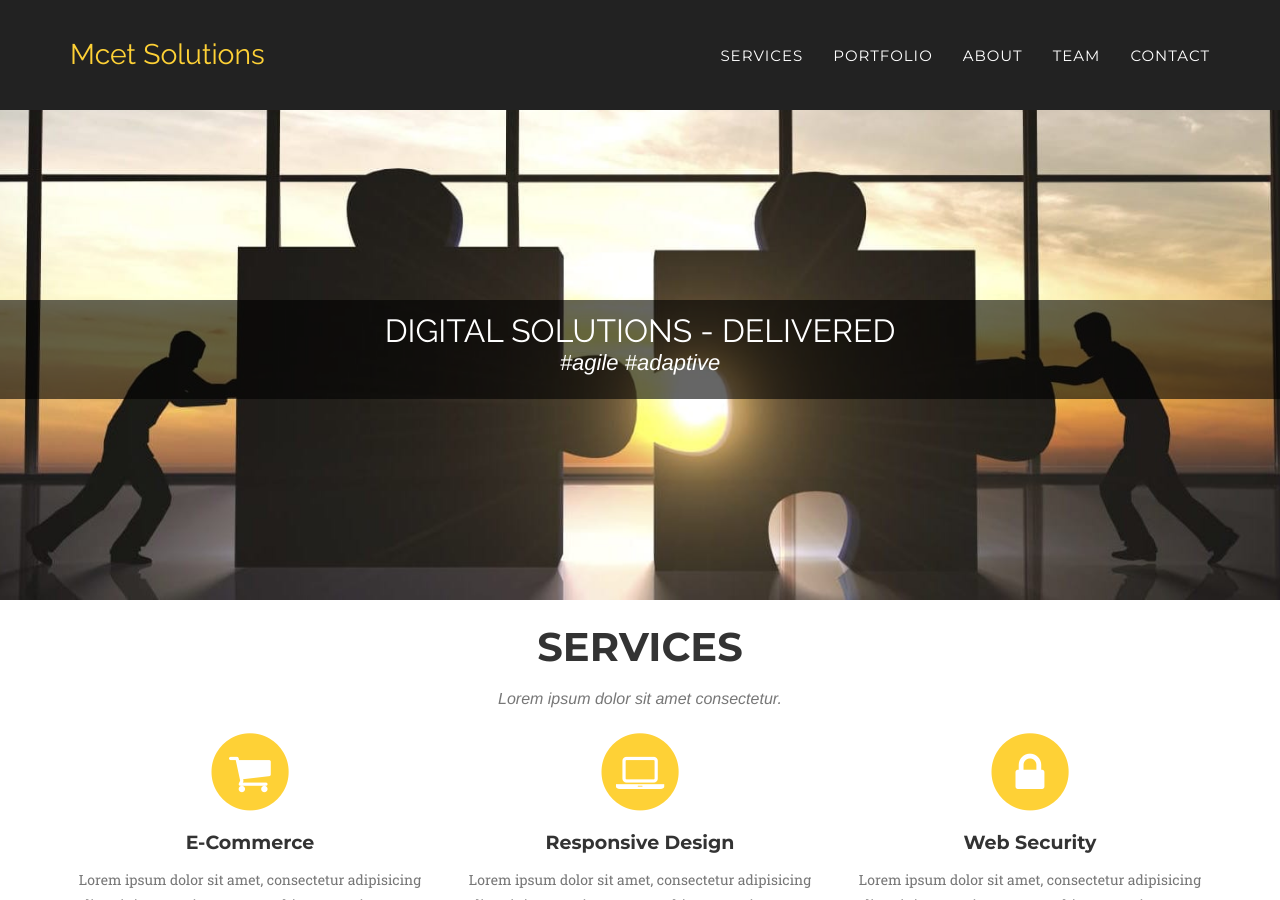
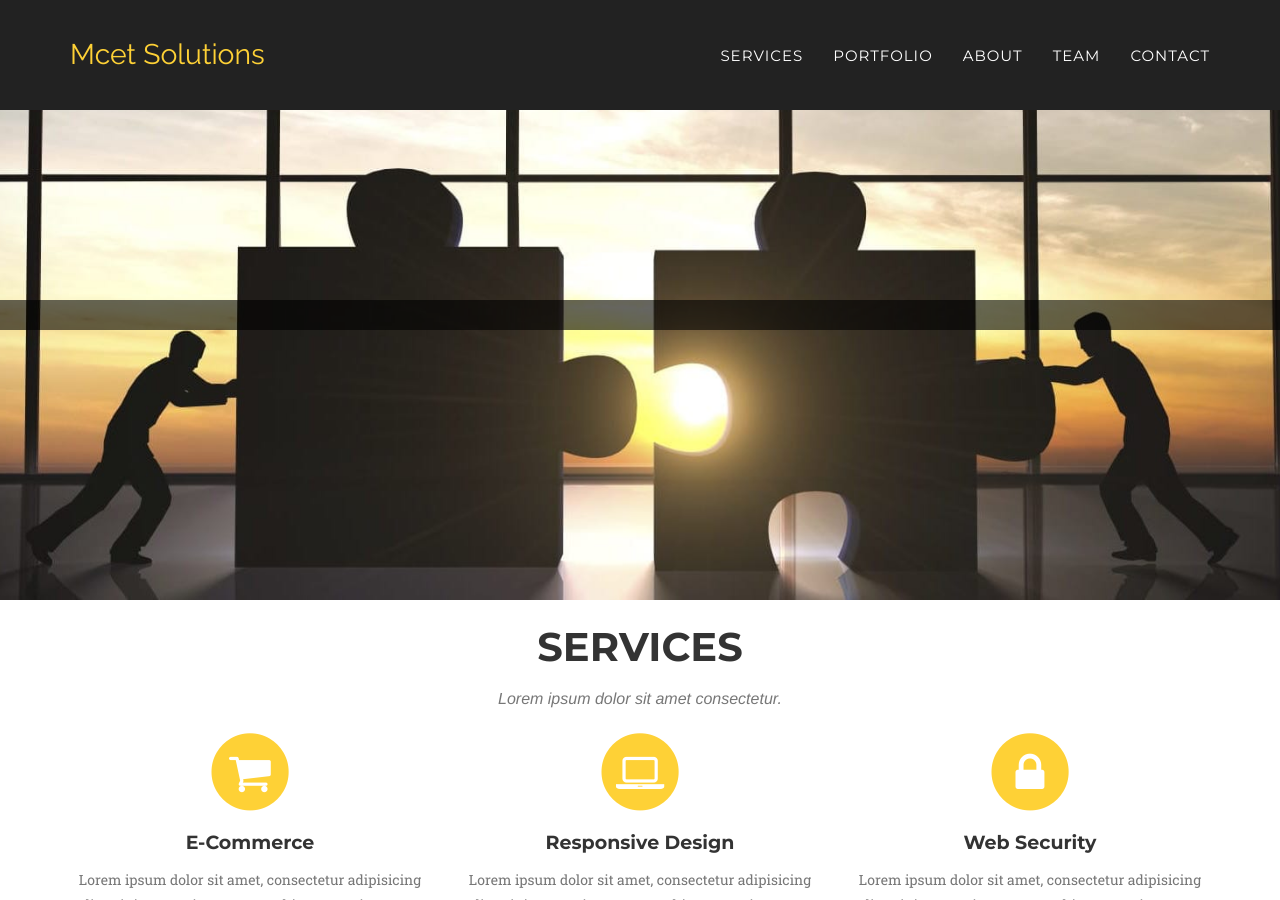
Before and after one commit to mcetsolutions/mcetsolutions.github.io, a Jekyll site: the page built from index.html, in a window 1280 px wide and 900 px high. Built offline with Jekyll 4.4.1, drawn with Linux system fonts in a browser that asks for light colours; some web fonts are replaced.

Commit message:
Update header.html

```diff
--- a/_includes/header.html
+++ b/_includes/header.html
@@ -44,8 +44,8 @@
     <header>
         <div class="container">
             <div class="intro-text">
-                <div class="intro-heading">Digital Solutions - Delivered</div>
-                <div class="intro-lead-in">#agile #adaptive</div>
+                <!-- <div class="intro-heading">Digital Solutions - Delivered</div> -->
+                <!-- <div class="intro-lead-in">#agile #adaptive</div> -->
                 <!-- <a href="#services" class="page-scroll btn btn-xl">Tell Me More</a> -->
             </div>
         </div>
```
